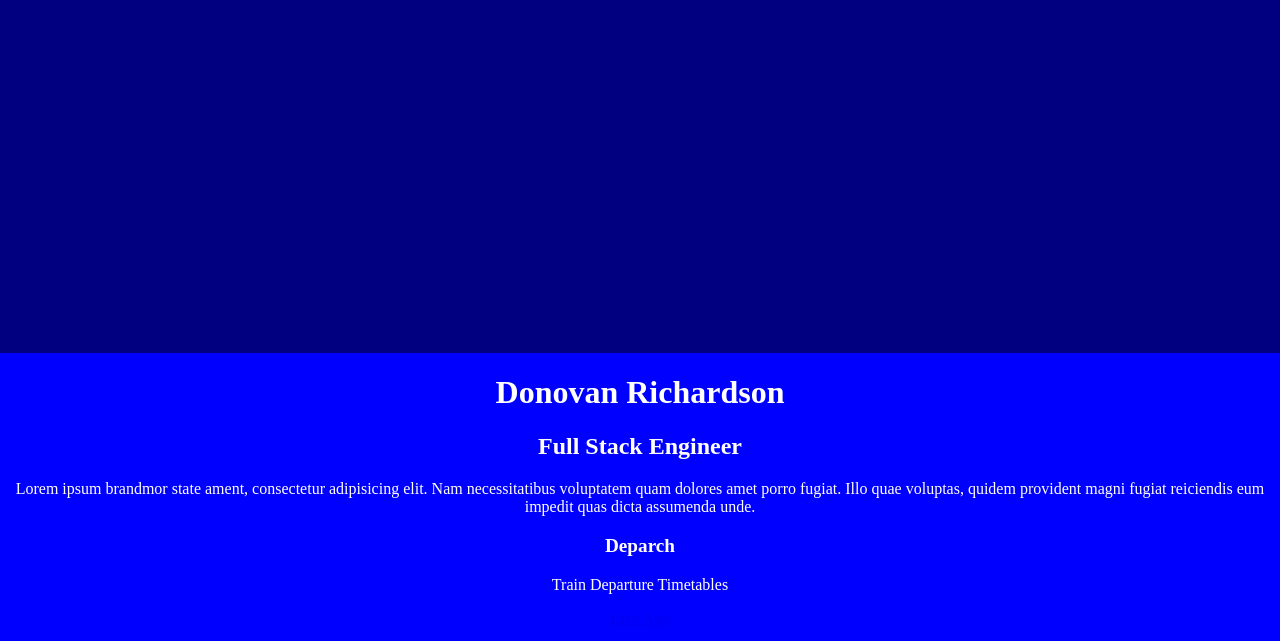
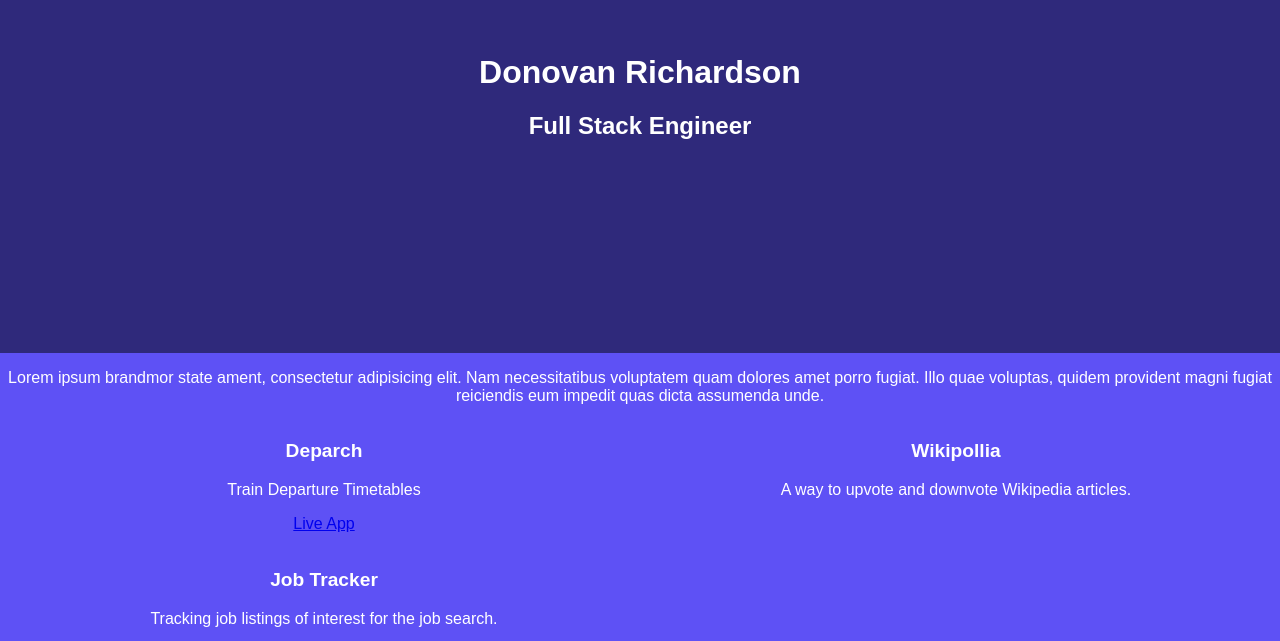
Before and after one commit to donovanrichardson/portfolio2, a Vue app: page / in a window 1280 px wide. Shown: the part 159-800 px from the top of the page. Built offline with nearby package versions, Linux system fonts and the light colour scheme.

Commit message:
added grid

```diff
--- a/src/views/Home.vue
+++ b/src/views/Home.vue
@@ -1,13 +1,16 @@
 <template>
 <div>
-    <div id="header"></div>
+    <div id="header">
+        <div id="header-text">
+            <h1 id="my-name">Donovan Richardson</h1>
+            <h2 id="subtitle">Full Stack Engineer</h2>
+            <!-- Capitalization?? -->
+        </div>
+    </div>
     <div id="content">
-        <h1>Donovan Richardson</h1>
-        <h2>Full Stack Engineer</h2>
-        <!-- Capitalization?? -->
         <p>Lorem ipsum brandmor state ament, consectetur adipisicing elit. Nam necessitatibus voluptatem quam dolores amet porro fugiat. Illo quae voluptas, quidem provident magni fugiat reiciendis eum impedit quas dicta assumenda unde.</p>
-        <div id="projects" v-for="project in projects" :key="project.name">
-            <div class="project">
+        <div id="projects">
+            <div class="project" v-for="project in projects" :key="project.name">
                 <h3>{{project.name}}</h3>
                 <p>{{project.description}}</p>
                 <p v-if="project.backend"><a :href="project.backend">Backend</a></p>
@@ -62,22 +65,39 @@ export default {
 
 <style>
 html {
-    background: blue;
+    font-family: -apple-system, BlinkMacSystemFont, 'Segoe UI', Roboto, Oxygen, Ubuntu, Cantarell, 'Open Sans', 'Helvetica Neue', sans-serif;
+    font-family:sans-serif
 }
 
 body {
     color: white;
     margin: 0;
+    background: #5E51F5;
 }
 
 #header {
     height: 40vw;
     width: 100%;
     background: #0000007f;
+    display:flex;
+    justify-content: center;
+    align-items: center;
 }
 
+#my-name{
+    margin-top:0
+}
+
+#subtitle{
+    margin-bottom:0
+}
 #content{
     margin: 0 8px;
+}
 
+#projects{
+    display: grid;
+    grid-template-columns:1fr 1fr;
 }
+
 </style>
```
